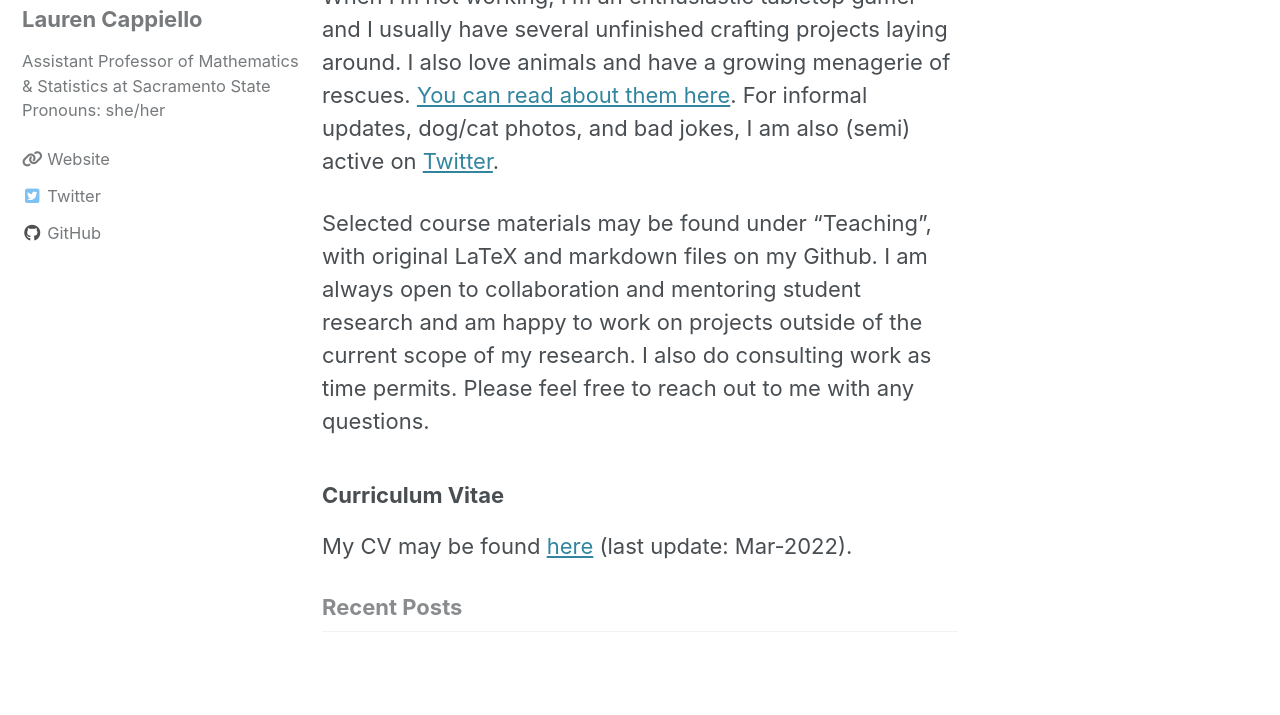
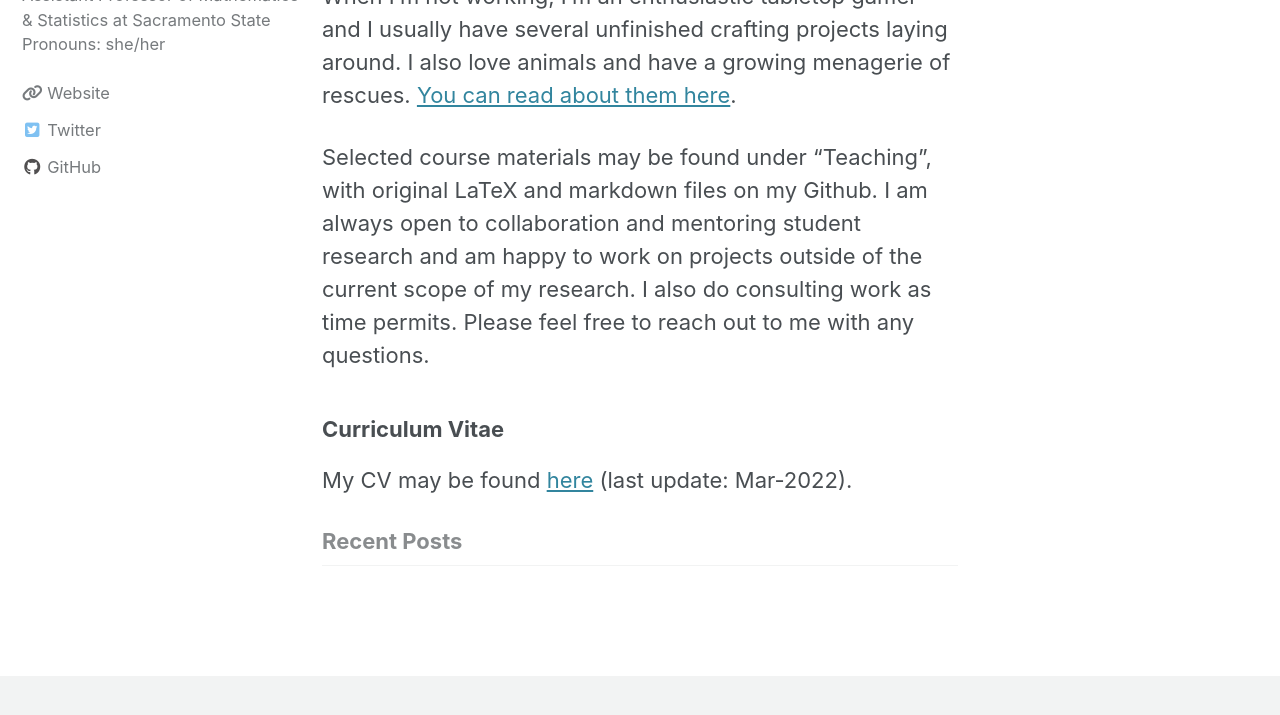
Before and after one commit to lgpcappiello/lgpcappiello.github.io, a Jekyll site: the page built from index.md, in a window 1280 px wide and 900 px high, scrolled down 324 px, cut to the strip 178-893 px from the top of the window. Built offline with Jekyll 4.4.1, drawn with Linux system fonts in a browser that asks for light colours; cached includes are drawn as plain includes; nearby versions of some CDN libraries; our own code applies the rules of GitHub Pages for plain Markdown files.

Commit message:
Update index.md

```diff
--- a/index.md
+++ b/index.md
@@ -8,7 +8,7 @@ author_profile: true
 
 I am an Assistant Professor in the Mathematics and Statistics Department at CSU, Sacramento. My background is in statistics and I received my PhD in Applied Statistics from UC, Riverside. My research interests include biostatistics and applied statistics, particularly in biological and social science fields.
 
-When I'm not working, I'm an enthusiastic tabletop gamer and I usually have several unfinished crafting projects laying around. I also love animals and have a growing menagerie of rescues. <a href="https://lgpcappiello.github.io/Meet-the-Rescues/">You can read about them here</a>. For informal updates, dog/cat photos, and bad jokes, I am also (semi) active on <a href="https://twitter.com/lgpcappiello" target="_blank">Twitter</a>.
+When I'm not working, I'm an enthusiastic tabletop gamer and I usually have several unfinished crafting projects laying around. I also love animals and have a growing menagerie of rescues. <a href="https://lgpcappiello.github.io/Meet-the-Rescues/">You can read about them here</a>.
 
 Selected course materials may be found under "Teaching", with original LaTeX and markdown files on my Github. I am always open to collaboration and mentoring student research and am happy to work on projects outside of the current scope of my research. I also do consulting work as time permits. Please feel free to reach out to me with any questions.
 
```
